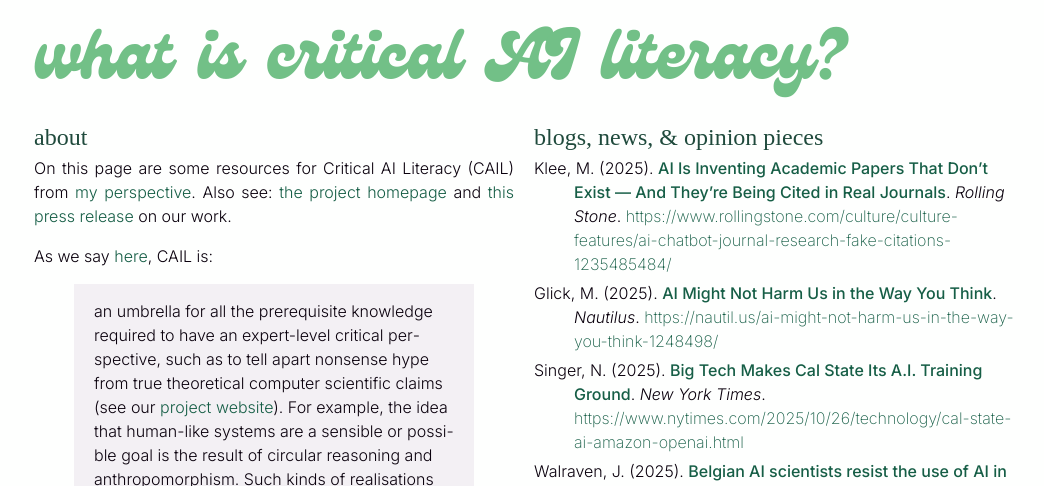
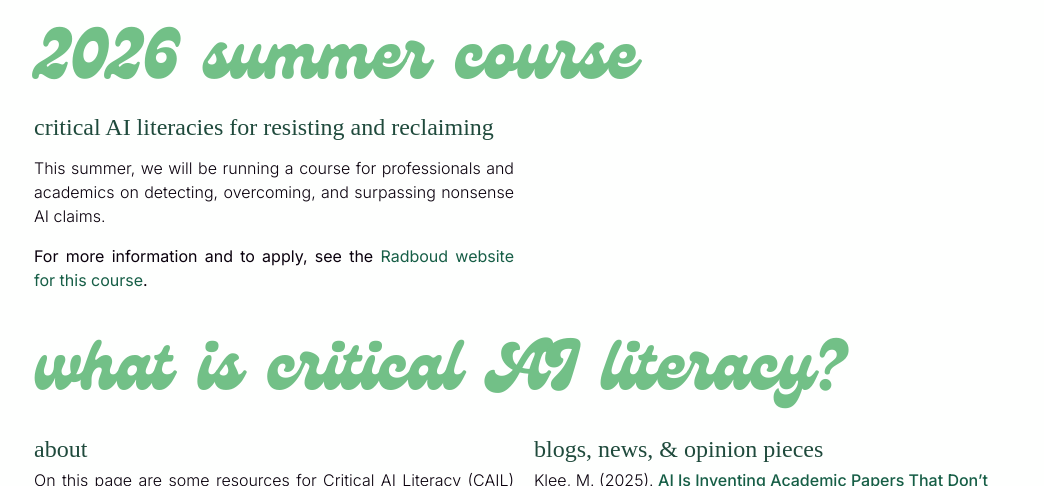
Before and after one commit to oliviaguest/oliviaguest.github.io, a Jekyll site: the page built from CAIL.html, in a window 1280 px wide and 900 px high, cut to the strip 414-900 px from the top of the window. Shown: the whole strip, without its empty margins (116-1160 px from the left). Built offline with Jekyll 4.4.1, drawn with Linux system fonts in a browser that asks for light colours; nearby versions of some CDN libraries; some web fonts are replaced; library files that are not in the unit come from our copies; a style sheet for code colours, icons or effects is not loaded.

Commit message:
summer course

```diff
--- a/CAIL.html
+++ b/CAIL.html
@@ -32,6 +32,27 @@ document.getElementById("header").style.backgroundImage = randomImage;
 document.getElementById("header").style.backgroundPosition = randomLocation;
 </script>
 
+
+<div class="row">
+
+    <div class="col-12">
+        <h2 id="2026"><a href="#2026">2026 summer course</a></h2>
+        <h3 id="course"><a href="#course">critical AI literacies for resisting and reclaiming</a></h3>
+    </div>
+    <!-- <div class="col-12 col-6-md col-6-lg vertical-center">
+
+        <img src="{{ site.baseurl }}/images/CAILs_figure.png" alt="icon" class="figure is-center" id="course">
+    </div> -->
+    <!-- <div class="col-12 col-2-md col-2-lg"></div> -->
+    <div class="col-12 col-6-md col-6-lg">
+
+        <p>This summer, we will be running a course for professionals and academics on detecting, overcoming, and surpassing nonsense AI claims.</p>
+
+        <p><b>For more information and to apply, see the <a href="https://www.ru.nl/en/education/education-for-professionals/overview/critical-ai-literacies-for-resisting-and-reclaiming">Radboud website for this course</a>.</b></p>
+    </div>
+</div>
+
+
 <div class="row">
 
         <div class="col-12">
@@ -39,6 +60,8 @@ document.getElementById("header").style.backgroundPosition = randomLocation;
         </div>
 
     <div class="col-12 col-6-md col-6-lg">
+
+
 
         <h3 id="about"><a href="#about">about</a></h3>
 
@@ -141,7 +164,8 @@ document.getElementById("header").style.backgroundPosition = randomLocation;
 
                     <img src="{{ site.baseurl }}/images/CAILs_figure.png" alt="icon" class="figure is-center" id="cails">
 
-</div></div>
+</div>
+</div>
 
 
 <div class="row">
```
